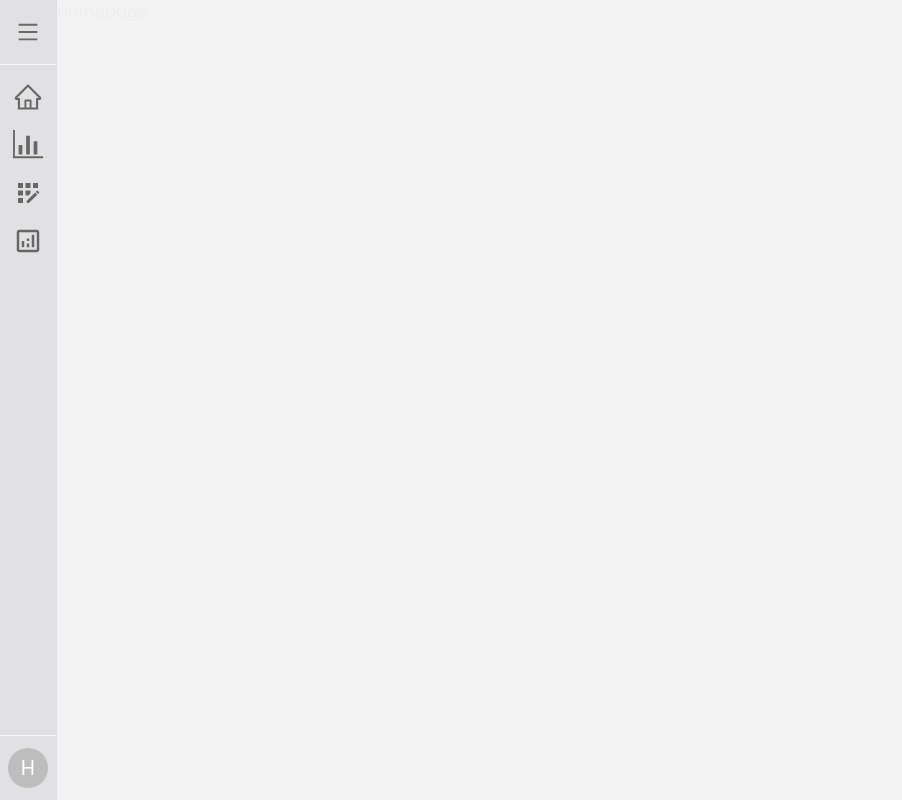
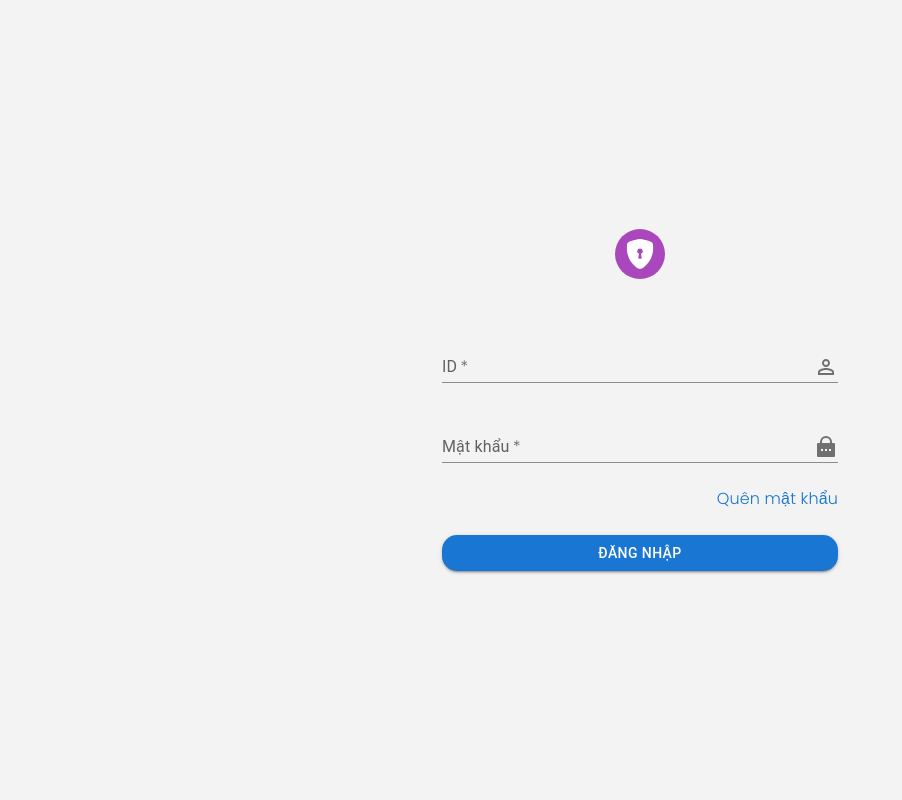
Before and after one commit to nad1011/registry_total, a React (Create React App) app: page / in a window 1280 px wide. Shown: the whole page, without its empty margins (0-902 px from the left). Built offline with nearby package versions, Linux system fonts and the light colour scheme.

Commit message:
navigate login form

```diff
--- a/src/App.js
+++ b/src/App.js
@@ -1,19 +1,29 @@
 import "./App.css";
 import "bootstrap/dist/css/bootstrap.min.css";
 import { Routes, Route } from "react-router-dom";
-import Homepage from "./pages/Homepage/Homepage";
+import MainPage from "./pages/MainPage/MainPage";
 import Shop from "./pages/ShopPage/Shop";
 import Mail from "./pages/Mail";
 import Navbar from "./components/Navbar/Navbar.jsx";
 import CssBaseline from '@mui/material/CssBaseline';
+import SignIn from "./pages/SignIn/SignIn";
+import { useState } from "react";
+import { useNavigate } from "react-router-dom";
 
 const App = () => {
+  const [login, setLogin] = useState(false);
+  const navigate = useNavigate();
+  const onSignIn = (data) => {
+    setLogin(data);
+    if (data) navigate("/home");
+  };
   return (
     <div className="App">
       <CssBaseline />
-      <Navbar />
+      {login && <Navbar />}
       <Routes>
-        <Route path="/" element={<Homepage />} />
+        <Route path="/" element={<SignIn tranfer={onSignIn}/>} />
+        <Route path="/home" element={<MainPage />} />
         <Route path="/shop" element={<Shop />} />
         <Route path="/mail" element={<Mail />} />
       </Routes>
--- a/src/components/Navbar/ItemInfor.jsx
+++ b/src/components/Navbar/ItemInfor.jsx
@@ -6,7 +6,7 @@ import styles from "./NavItem.module.css";
 const items = [
   {
     cName: "",
-    path: "/",
+    path: "/home",
     icon: <AiIcon.AiOutlineHome className={styles["nav-icon"]}/>,
     title: "Check",
   },
--- a/src/pages/SignIn/SignIn.jsx
+++ b/src/pages/SignIn/SignIn.jsx
@@ -18,7 +18,7 @@ import { BsShieldLockFill } from "react-icons/bs";
 import { RiLockPasswordFill } from "react-icons/ri";
 import { MdPermIdentity } from "react-icons/md";
 
-export default function SignIn() {
+export default function SignIn( {tranfer} ) {
   const [input, setInput] = useState({ id: "", password: "" });
   const [error, setError] = useState({
     idState: false,
@@ -59,6 +59,7 @@ export default function SignIn() {
         idState: true,
         idMessage: "ID không tồn tại",
       });
+      tranfer(false);
       return;
     }
 
@@ -70,7 +71,11 @@ export default function SignIn() {
         passwordState: true,
         passwordMessage: "Sai mật khẩu",
       });
+      tranfer(false);
       return;
+    }
+    else {
+      tranfer(true);
     }
   };
 
```
